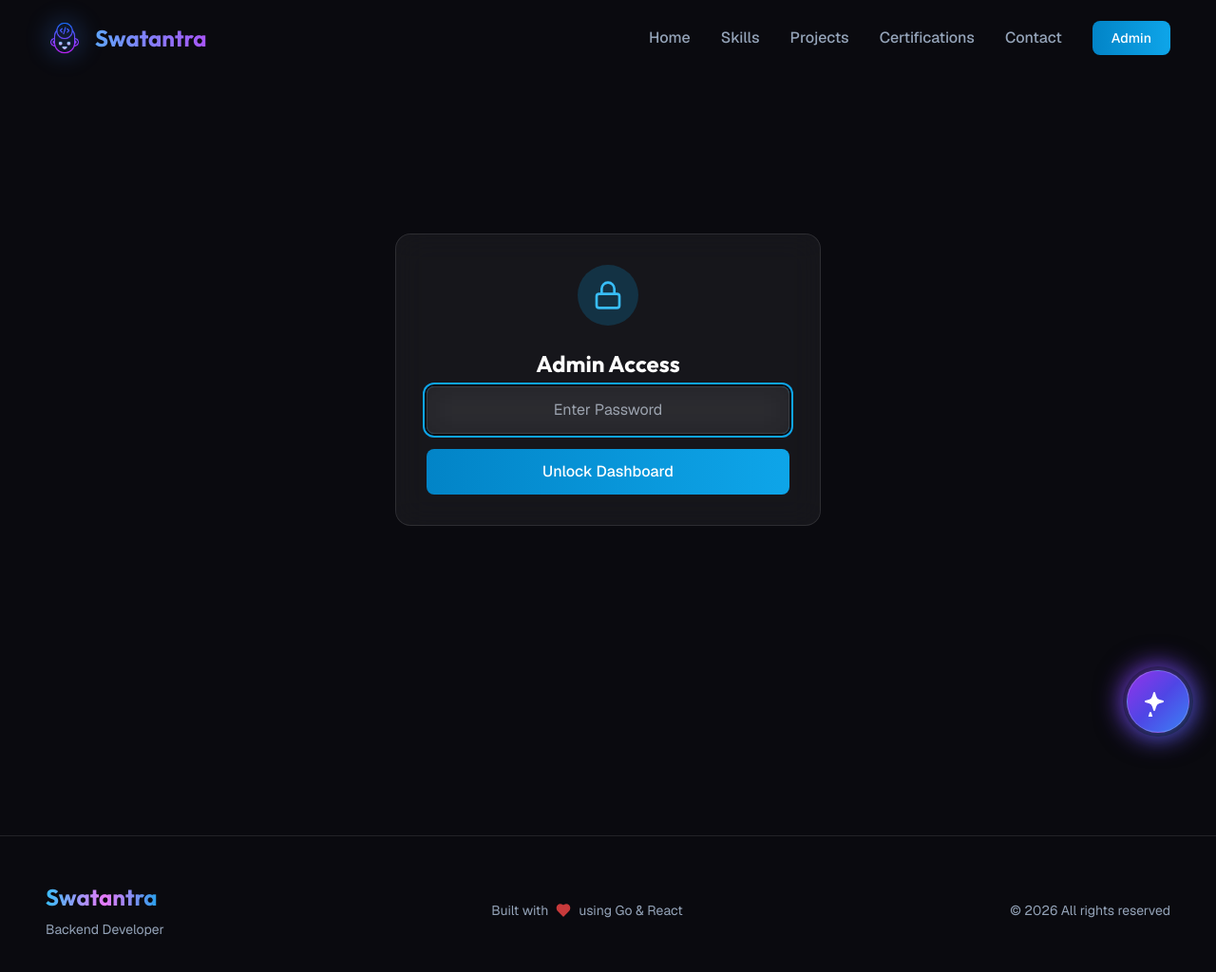
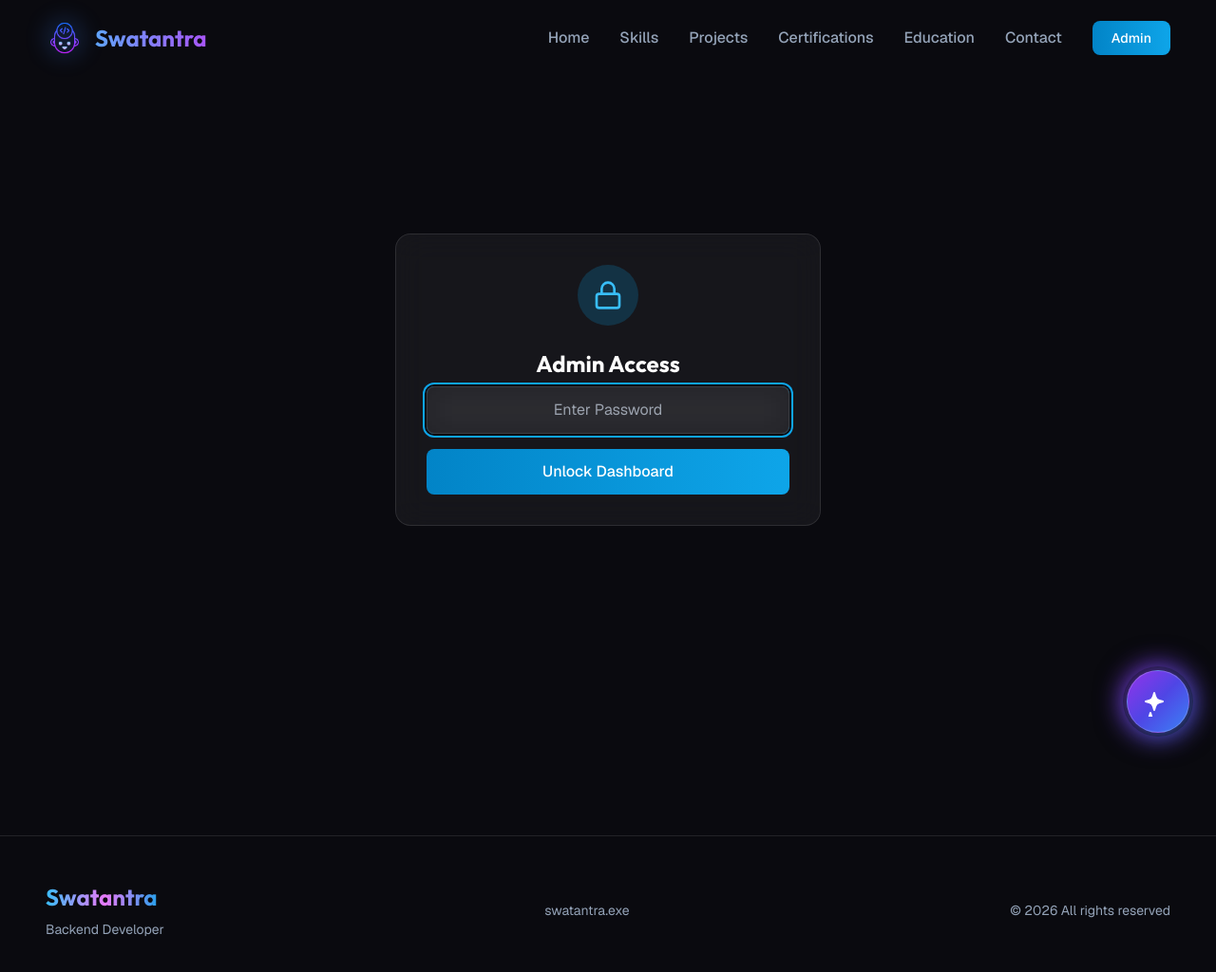
Before and after one commit to Swatantra-66/portfolio-web, a React (Vite) app in the folder frontend/: page /admin in a window 1280 px wide. Shown: the top 1024 px of the page at 95% size. Built offline with nearby package versions, Linux system fonts and the light colour scheme.

Commit message:
chore: update footer with professional quote and sync navbar links

```diff
--- a/frontend/src/components/Footer.jsx
+++ b/frontend/src/components/Footer.jsx
@@ -29,9 +29,7 @@ const Footer = () => {
             transition={{ delay: 0.2 }}
             className="flex items-center gap-2 text-[var(--text-secondary)] text-sm"
           >
-            <span>Built with</span>
-            <Heart className="w-4 h-4 text-red-500 fill-red-500 animate-pulse" />
-            <span>using Go & React</span>
+            <span>swatantra.exe</span>
           </motion.div>
 
           <motion.div
--- a/frontend/src/components/Navbar.jsx
+++ b/frontend/src/components/Navbar.jsx
@@ -9,6 +9,7 @@ const navLinks = [
   { name: "Skills", path: "/", hash: "#skills" },
   { name: "Projects", path: "/", hash: "#projects" },
   { name: "Certifications", path: "/", hash: "#certifications" },
+  { name: "Education", path: "/", hash: "#education" },
   { name: "Contact", path: "/", hash: "#contact" },
 ];
 
```
